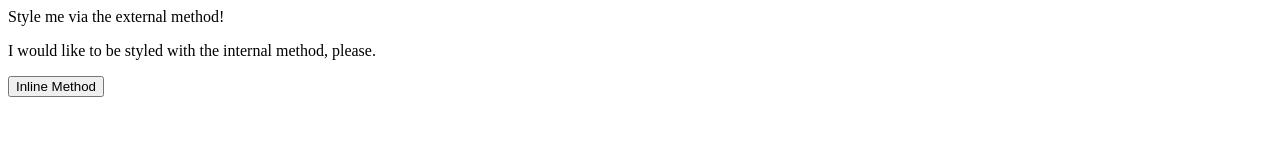
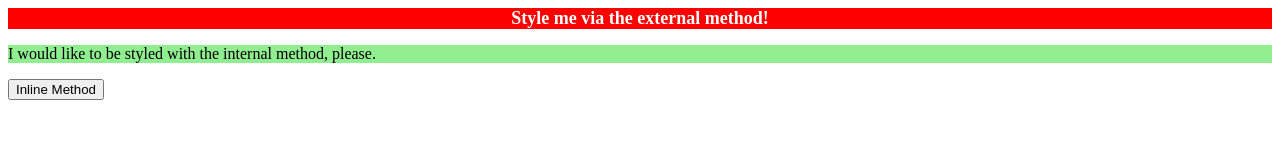
Before and after one commit to Neewyy/odin-project, a plain HTML site: page css-exercises-main/foundations/01-css-methods/index.html in a window 1280 px wide. Drawn offline with Linux system fonts and the light colour scheme.

Commit message:
CSS methods completed

```diff
--- a/css-exercises-main/foundations/01-css-methods/index.html
+++ b/css-exercises-main/foundations/01-css-methods/index.html
@@ -5,9 +5,10 @@
     <meta http-equiv="X-UA-Compatible" content="IE=edge">
     <meta name="viewport" content="width=device-width, initial-scale=1.0">
     <title>Methods for Adding CSS</title>
+    <link rel="stylesheet" href="styles.css">
   </head>
   <body>
-    <div>Style me via the external method!</div>
+    <div>Style me via the external method! </div>
     <p>I would like to be styled with the internal method, please.</p>
     <button>Inline Method</button>
   </body>
--- /dev/null
+++ b/css-exercises-main/foundations/01-css-methods/styles.css
@@ -0,0 +1,11 @@
+div{
+    background-color: red;
+    font-size: large;
+    color: white;
+    font-weight: bold;
+    text-align: center;
+}
+
+p{
+    background-color: lightgreen;
+}
```
